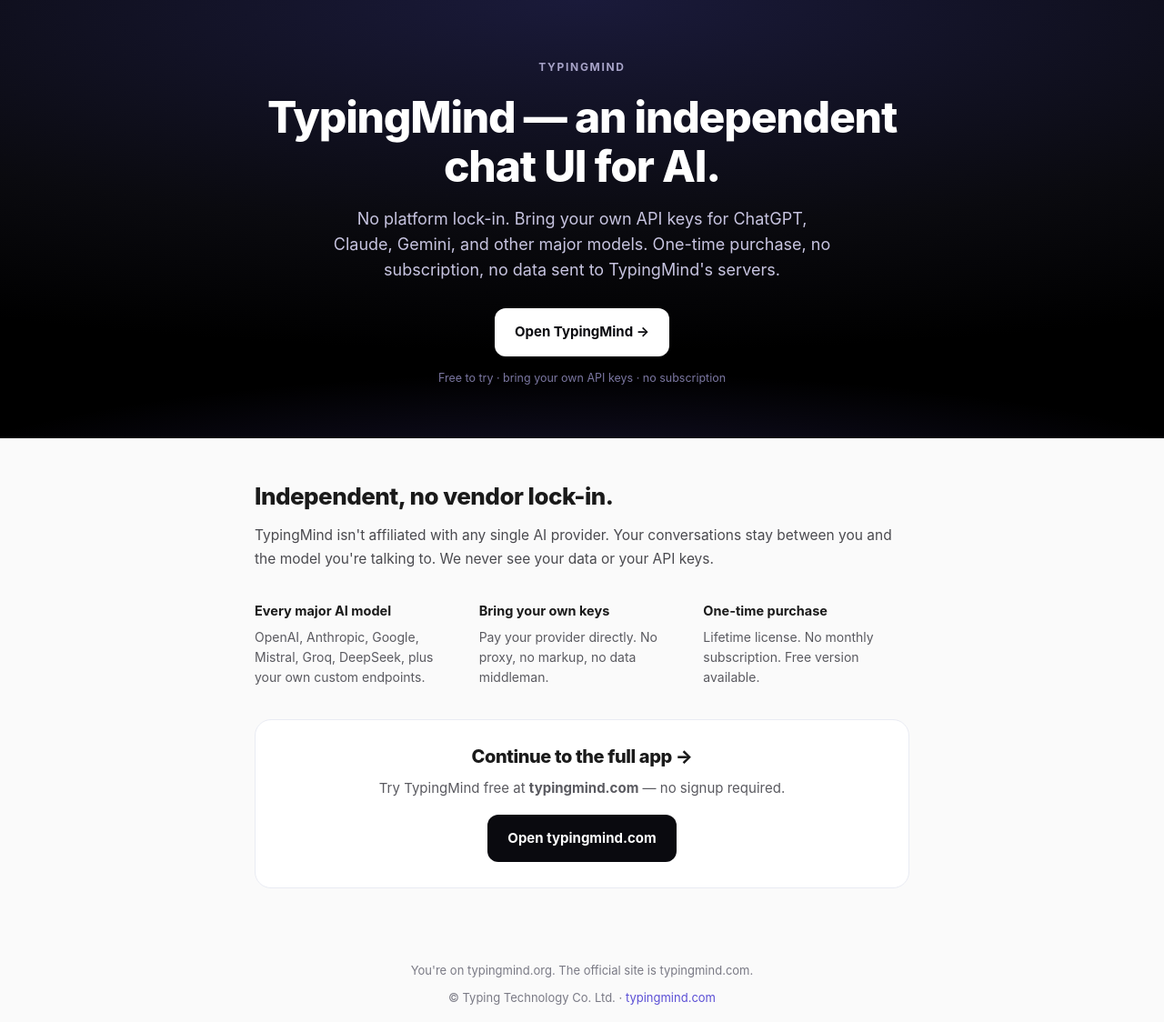
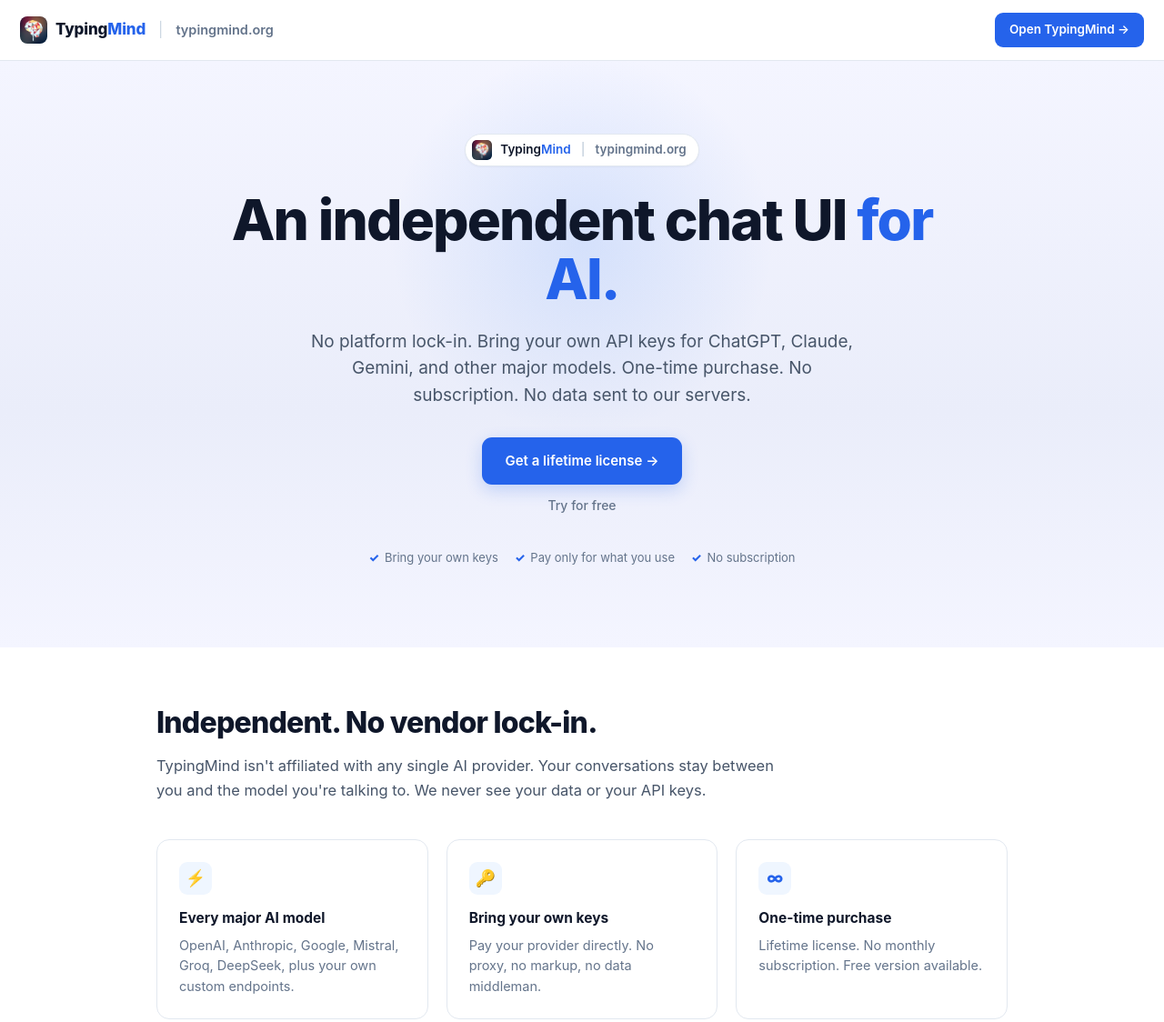
Before and after one commit to tonyminibot/typingmind-org, a plain HTML site: page index.html in a window 1280 px wide. Shown: the top 1124 px of the page at 91% size. Drawn offline with Linux system fonts and the light colour scheme.

Commit message:
Re-theme to match typingmind.com (white/blue, brand pill, big H1)

```diff
--- a/index.html
+++ b/index.html
@@ -2,76 +2,246 @@
 <meta charset="utf-8">
 <meta name="viewport" content="width=device-width,initial-scale=1">
 <title>TypingMind — independent chat UI for every AI model</title>
-<meta name="description" content="No platform lock-in. Bring your own API keys for ChatGPT, Claude, Gemini, and other major models. One-time purchase, no subscription, no data sent to TypingMind">
+<meta name="description" content="No platform lock-in. Bring your own API keys for ChatGPT, Claude, Gemini, and other major models. One-time purchase. No subscription. No data sent to our server">
 <link rel="canonical" href="https://typingmind.com/">
-<meta name="theme-color" content="#0a0a0a">
+<link rel="icon" type="image/png" href="/tm-icon.png">
+<link rel="apple-touch-icon" href="/tm-icon.png">
+<meta name="theme-color" content="#F4F5FF">
 <meta property="og:type" content="website">
 <meta property="og:url" content="https://typingmind.org/">
 <meta property="og:title" content="TypingMind — independent chat UI for every AI model">
-<meta property="og:description" content="No platform lock-in. Bring your own API keys for ChatGPT, Claude, Gemini, and other major models. One-time purchase, no subscription, no data sent to TypingMind">
+<meta property="og:description" content="No platform lock-in. Bring your own API keys for ChatGPT, Claude, Gemini, and other major models. One-time purchase. No subscription. No data sent to our server">
 <meta property="og:image" content="https://image.social/get?url=typingmind.com">
 <meta name="twitter:card" content="summary_large_image">
 <script type="application/ld+json">
-{"@context":"https://schema.org","@type":"SoftwareApplication","name":"TypingMind","description":"No platform lock-in. Bring your own API keys for ChatGPT, Claude, Gemini, and other major models. One-time purchase, no subscription, no data sent to TypingMind","applicationCategory":"DeveloperApplication","operatingSystem":"Web","url":"https://typingmind.com/","sameAs":["https://typingmind.com/","https://typingmind.org/"]}
+{"@context":"https://schema.org","@type":"SoftwareApplication","name":"TypingMind","description":"No platform lock-in. Bring your own API keys for ChatGPT, Claude, Gemini, and other major models. One-time purchase. No subscription. No data sent to our server","applicationCategory":"DeveloperApplication","operatingSystem":"Web","url":"https://typingmind.com/","sameAs":["https://typingmind.com/","https://typingmind.org/"]}
 </script>
 <style>
 *{box-sizing:border-box;margin:0;padding:0;min-width:0}
 html,body{overflow-x:hidden;width:100%;max-width:100%}
 html{scroll-behavior:smooth}
-body{font:17px/1.65 -apple-system,BlinkMacSystemFont,"SF Pro Text","Segoe UI",system-ui,sans-serif;color:#1a1a1a;background:#fafafa}
-a{color:#5b4fd5;text-decoration:none}
-.hero{background:radial-gradient(120% 80% at 50% 0%,#1a1a3a 0%,#0a0a0f 65%,#000 100%);color:#fff;text-align:center;padding:64px 20px 56px;position:relative;overflow:hidden;width:100%}
-.hero::after{content:"";position:absolute;inset:auto -10% -45% -10%;height:60%;background:radial-gradient(closest-side,rgba(124,108,255,.20),transparent)}
-.hero .wrap{max-width:760px;margin:0 auto;position:relative;z-index:1;width:100%}
-.hero .kicker{font-size:12px;color:#a7a3c8;text-transform:uppercase;letter-spacing:.14em;font-weight:700;margin-bottom:18px}
-.hero h1{font-size:clamp(28px,5vw,48px);font-weight:800;letter-spacing:-.025em;line-height:1.12;margin-bottom:18px;overflow-wrap:break-word}
-.hero p{font-size:clamp(15.5px,2vw,18px);color:#c7c4e0;line-height:1.55;max-width:560px;margin:0 auto 28px;overflow-wrap:break-word}
-.btn{display:inline-block;background:#fff;color:#0a0a0f;padding:14px 22px;border-radius:12px;font-weight:700;font-size:15px;transition:transform .15s,box-shadow .15s}
-.btn:hover{transform:translateY(-1px);box-shadow:0 12px 28px rgba(255,255,255,.18)}
-.hero .sub{margin-top:14px;font-size:12.5px;color:#7a76a0}
-.section{max-width:760px;margin:0 auto;padding:48px 20px;width:100%}
-.section h2{font-size:clamp(20px,3vw,26px);font-weight:800;letter-spacing:-.02em;line-height:1.2;margin-bottom:14px;overflow-wrap:break-word}
-.section p{color:#4a4a4f;font-size:15.5px;line-height:1.7;overflow-wrap:break-word}
-.section .feat{display:grid;grid-template-columns:repeat(3,1fr);gap:20px;margin-top:32px}
-.section .feat .item h3{font-size:14.5px;font-weight:700;margin-bottom:6px;color:#1a1a1a}
-.section .feat .item p{font-size:14px;color:#5a5a60;line-height:1.55}
-.middle-cta{background:#fff;border:1px solid #e9ebf3;border-radius:18px;padding:28px 22px;text-align:center;margin-top:36px}
-.middle-cta h2{font-size:20px;font-weight:800;margin-bottom:10px}
-.middle-cta p{color:#5a5a60;margin-bottom:16px;font-size:15px}
-.middle-cta .btn{background:#0a0a0f;color:#fff}
-footer{text-align:center;padding:32px 20px 48px;color:#7a7a85;font-size:13px;width:100%}
-footer p{max-width:540px;margin:0 auto 8px;overflow-wrap:break-word}
-@media(max-width:680px){.section .feat{grid-template-columns:1fr;gap:14px}}
+body{
+  font:16px/1.6 -apple-system,BlinkMacSystemFont,"SF Pro Text","Inter","Segoe UI",system-ui,sans-serif;
+  color:#0F172A;
+  background:#FFFFFF;
+  -webkit-font-smoothing:antialiased;
+}
+a{color:#2563EB;text-decoration:none}
+a:hover{text-decoration:underline}
+
+/* Top nav — white with subtle bottom border */
+.nav{
+  background:#FFFFFF;
+  border-bottom:1px solid #E2E8F0;
+  padding:14px 22px;
+  display:flex;align-items:center;gap:12px;
+  position:sticky;top:0;z-index:50;
+}
+.nav .logo{display:flex;align-items:center;gap:9px;font-weight:800;font-size:17px;color:#0F172A;letter-spacing:-.01em}
+.nav .logo img{width:30px;height:30px;border-radius:8px}
+.nav .logo .blue{color:#2563EB}
+.nav .sep{color:#CBD5E1;font-weight:400;margin:0 2px}
+.nav .sub{color:#64748B;font-weight:600;font-size:14.5px}
+.nav .spacer{flex:1}
+.nav a.cta{
+  background:#2563EB;color:#fff;
+  padding:8px 16px;border-radius:9px;
+  font-weight:600;font-size:13.5px;
+  transition:background .15s;
+}
+.nav a.cta:hover{background:#1D4ED8;text-decoration:none}
+
+/* Hero — pale lavender gradient background, centered text */
+.hero{
+  background:linear-gradient(180deg,#F4F5FF 0%,#EAEDFA 60%,#F4F5FF 100%);
+  text-align:center;
+  padding:80px 22px 88px;
+  position:relative;overflow:hidden;width:100%;
+}
+.hero::before{
+  content:"";position:absolute;
+  top:-100px;left:50%;transform:translateX(-50%);
+  width:600px;height:600px;
+  background:radial-gradient(closest-side,rgba(59,130,246,.15),transparent 70%);
+  pointer-events:none;
+}
+.hero .wrap{max-width:780px;margin:0 auto;position:relative;z-index:1;width:100%}
+.hero .brand{
+  display:inline-flex;align-items:center;gap:9px;
+  background:#FFFFFF;border:1px solid #E2E8F0;
+  padding:6px 13px 6px 7px;border-radius:99px;
+  font-size:13.5px;font-weight:600;color:#0F172A;
+  margin-bottom:26px;
+  box-shadow:0 1px 2px rgba(15,23,42,.04);
+}
+.hero .brand img{width:22px;height:22px;border-radius:5px}
+.hero .brand .blue{color:#2563EB}
+.hero .brand .sep{color:#CBD5E1;margin:0 2px}
+.hero .brand .for{color:#64748B;font-weight:600}
+.hero h1{
+  font-size:clamp(34px,5.5vw,62px);
+  font-weight:800;
+  letter-spacing:-.03em;
+  line-height:1.05;
+  margin-bottom:22px;
+  color:#0F172A;
+  overflow-wrap:break-word;
+}
+.hero h1 .accent{color:#2563EB}
+.hero p.sub{
+  font-size:clamp(16px,2vw,19px);
+  color:#475569;
+  line-height:1.55;
+  max-width:620px;margin:0 auto 32px;
+  overflow-wrap:break-word;
+}
+.hero .ctas{display:inline-flex;flex-direction:column;align-items:center;gap:12px}
+.btn{
+  display:inline-flex;align-items:center;gap:7px;
+  background:#2563EB;color:#fff;
+  padding:14px 26px;border-radius:11px;
+  font-weight:600;font-size:15px;
+  transition:background .15s,transform .15s;
+  box-shadow:0 6px 18px rgba(37,99,235,.22);
+}
+.btn:hover{background:#1D4ED8;transform:translateY(-1px);text-decoration:none}
+.hero .free{font-size:14px;color:#64748B;font-weight:500}
+.hero .free a{color:#0F172A;font-weight:600;text-decoration:underline;text-underline-offset:3px}
+
+/* Trust strip — small text below CTAs */
+.trust{
+  margin-top:36px;
+  font-size:13px;color:#64748B;
+  display:flex;justify-content:center;gap:18px;flex-wrap:wrap;
+}
+.trust span{display:inline-flex;align-items:center;gap:6px}
+.trust .dot{color:#2563EB;font-weight:800}
+
+/* Body section */
+.section{max-width:980px;margin:0 auto;padding:64px 22px;width:100%}
+.section h2{
+  font-size:clamp(22px,3vw,32px);
+  font-weight:800;letter-spacing:-.025em;line-height:1.2;
+  margin-bottom:14px;color:#0F172A;
+  overflow-wrap:break-word;
+}
+.section .lead{
+  color:#475569;font-size:16.5px;line-height:1.65;
+  max-width:680px;overflow-wrap:break-word;
+}
+
+.features{
+  display:grid;grid-template-columns:repeat(3,1fr);gap:20px;
+  margin-top:40px;
+}
+.feat{
+  background:#FFFFFF;border:1px solid #E2E8F0;border-radius:14px;
+  padding:24px;
+}
+.feat .icon{
+  width:36px;height:36px;border-radius:9px;
+  background:#EFF6FF;
+  display:flex;align-items:center;justify-content:center;
+  margin-bottom:14px;
+  color:#2563EB;font-weight:800;font-size:18px;
+}
+.feat h3{font-size:15.5px;font-weight:700;margin-bottom:6px;color:#0F172A}
+.feat p{font-size:14.5px;color:#64748B;line-height:1.55}
+
+/* Mid CTA card */
+.mid-cta{
+  background:linear-gradient(135deg,#EFF6FF 0%,#F4F5FF 100%);
+  border:1px solid #DBE4FF;
+  border-radius:18px;
+  padding:40px 28px;text-align:center;
+  margin-top:48px;
+}
+.mid-cta h2{font-size:24px;font-weight:800;margin-bottom:10px;color:#0F172A}
+.mid-cta p{color:#475569;margin-bottom:22px;font-size:15.5px;max-width:520px;margin-left:auto;margin-right:auto}
+
+footer{
+  background:#FFFFFF;
+  border-top:1px solid #E2E8F0;
+  text-align:center;padding:36px 22px 48px;
+  color:#64748B;font-size:13.5px;width:100%;
+}
+footer p{max-width:560px;margin:0 auto 8px;overflow-wrap:break-word;line-height:1.5}
+footer a{color:#2563EB}
+
+@media(max-width:780px){
+  .nav{padding:12px 16px}
+  .nav .sub{display:none}
+  .nav .sep{display:none}
+  .hero{padding:56px 18px 64px}
+  .features{grid-template-columns:1fr;gap:14px}
+  .section{padding:48px 18px}
+  .mid-cta{padding:32px 22px;margin-top:36px}
+}
 </style></head><body>
 
-<header class="hero"><div class="wrap">
-  <div class="kicker">TypingMind</div>
-  <h1>TypingMind — an independent chat UI for AI.</h1>
-  <p>No platform lock-in. Bring your own API keys for ChatGPT, Claude, Gemini, and other major models. One-time purchase, no subscription, no data sent to TypingMind's servers.</p>
-  <a class="btn" href="https://typingmind.com/?ref=typingmind.org">Open TypingMind →</a>
-  <div class="sub">Free to try · bring your own API keys · no subscription</div>
-</div></header>
+<header class="nav">
+  <a class="logo" href="https://typingmind.com/" aria-label="TypingMind">
+    <img src="/tm-icon.png" alt="TypingMind logo">
+    <span>Typing<span class="blue">Mind</span></span>
+  </a>
+  <span class="sep">|</span>
+  <span class="sub">typingmind.org</span>
+  <span class="spacer"></span>
+  <a class="cta" href="https://typingmind.com/?ref=typingmind.org">Open TypingMind →</a>
+</header>
+
+<section class="hero"><div class="wrap">
+  <div class="brand">
+    <img src="/tm-icon.png" alt="">
+    <span>Typing<span class="blue">Mind</span></span>
+    <span class="sep">|</span>
+    <span class="for">typingmind.org</span>
+  </div>
+  <h1>An independent chat UI <span class="accent">for AI.</span></h1>
+  <p class="sub">No platform lock-in. Bring your own API keys for ChatGPT, Claude, Gemini, and other major models. One-time purchase. No subscription. No data sent to our servers.</p>
+  <div class="ctas">
+    <a class="btn" href="https://typingmind.com/?ref=typingmind.org">Get a lifetime license →</a>
+    <a class="free" href="https://typingmind.com/?ref=typingmind.org">Try for free</a>
+  </div>
+  <div class="trust">
+    <span><span class="dot">✓</span> Bring your own keys</span>
+    <span><span class="dot">✓</span> Pay only for what you use</span>
+    <span><span class="dot">✓</span> No subscription</span>
+  </div>
+</div></section>
 
 <main class="section">
-  <h2>Independent, no vendor lock-in.</h2>
-  <p>TypingMind isn't affiliated with any single AI provider. Your conversations stay between you and the model you're talking to. We never see your data or your API keys.</p>
+  <h2>Independent. No vendor lock-in.</h2>
+  <p class="lead">TypingMind isn't affiliated with any single AI provider. Your conversations stay between you and the model you're talking to. We never see your data or your API keys.</p>
 
-  <div class="feat">
-    <div class="item"><h3>Every major AI model</h3><p>OpenAI, Anthropic, Google, Mistral, Groq, DeepSeek, plus your own custom endpoints.</p></div>
-    <div class="item"><h3>Bring your own keys</h3><p>Pay your provider directly. No proxy, no markup, no data middleman.</p></div>
-    <div class="item"><h3>One-time purchase</h3><p>Lifetime license. No monthly subscription. Free version available.</p></div>
+  <div class="features">
+    <div class="feat">
+      <div class="icon">⚡</div>
+      <h3>Every major AI model</h3>
+      <p>OpenAI, Anthropic, Google, Mistral, Groq, DeepSeek, plus your own custom endpoints.</p>
+    </div>
+    <div class="feat">
+      <div class="icon">🔑</div>
+      <h3>Bring your own keys</h3>
+      <p>Pay your provider directly. No proxy, no markup, no data middleman.</p>
+    </div>
+    <div class="feat">
+      <div class="icon">∞</div>
+      <h3>One-time purchase</h3>
+      <p>Lifetime license. No monthly subscription. Free version available.</p>
+    </div>
   </div>
 
-  <div class="middle-cta">
+  <div class="mid-cta">
     <h2>Continue to the full app →</h2>
-    <p>Try TypingMind free at <b>typingmind.com</b> — no signup required.</p>
+    <p>Try TypingMind free at <b>typingmind.com</b> — no signup required, no credit card.</p>
     <a class="btn" href="https://typingmind.com/?ref=typingmind.org">Open typingmind.com</a>
   </div>
 </main>
 
 <footer>
   <p>You're on typingmind.org. The official site is typingmind.com.</p>
-  <p>© Typing Technology Co. Ltd. · <a href="https://typingmind.com/" style="color:#5b4fd5">typingmind.com</a></p>
+  <p>© Typing Technology Co. Ltd. · <a href="https://typingmind.com/">typingmind.com</a></p>
 </footer>
 
 </body></html>
```
Also changed, not shown: tm-icon.png (added).
